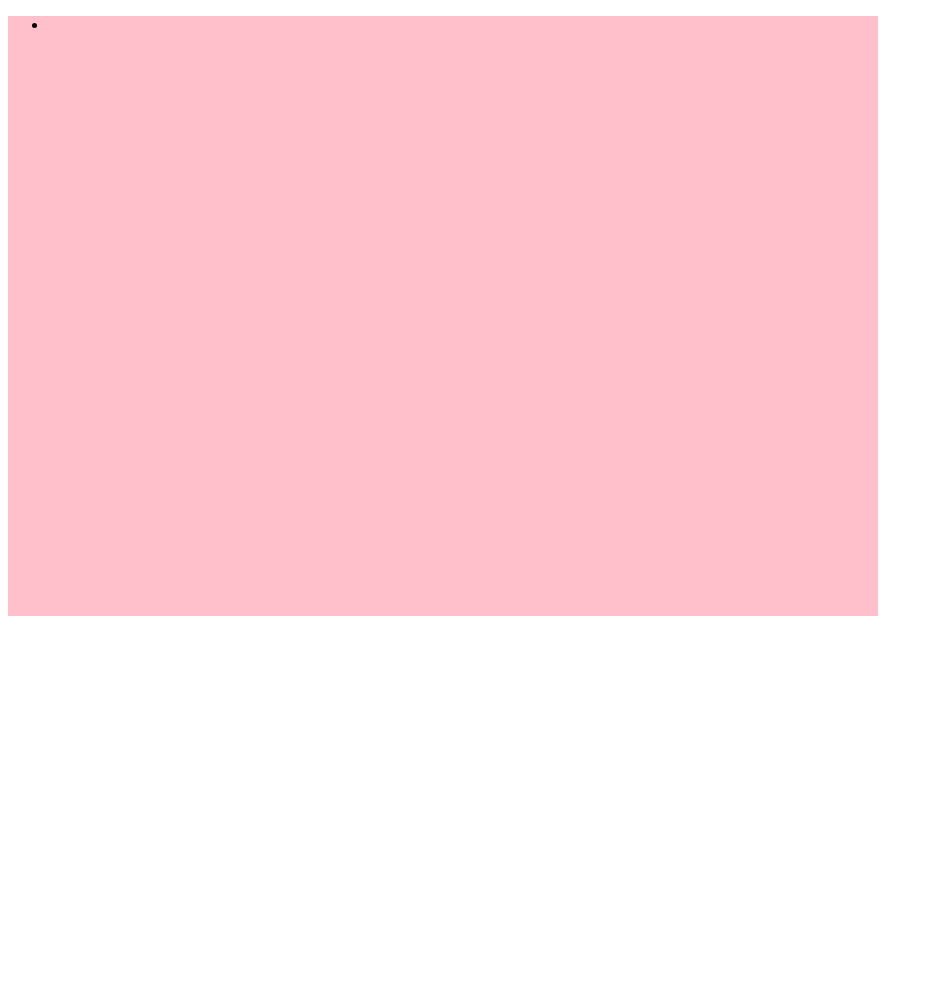
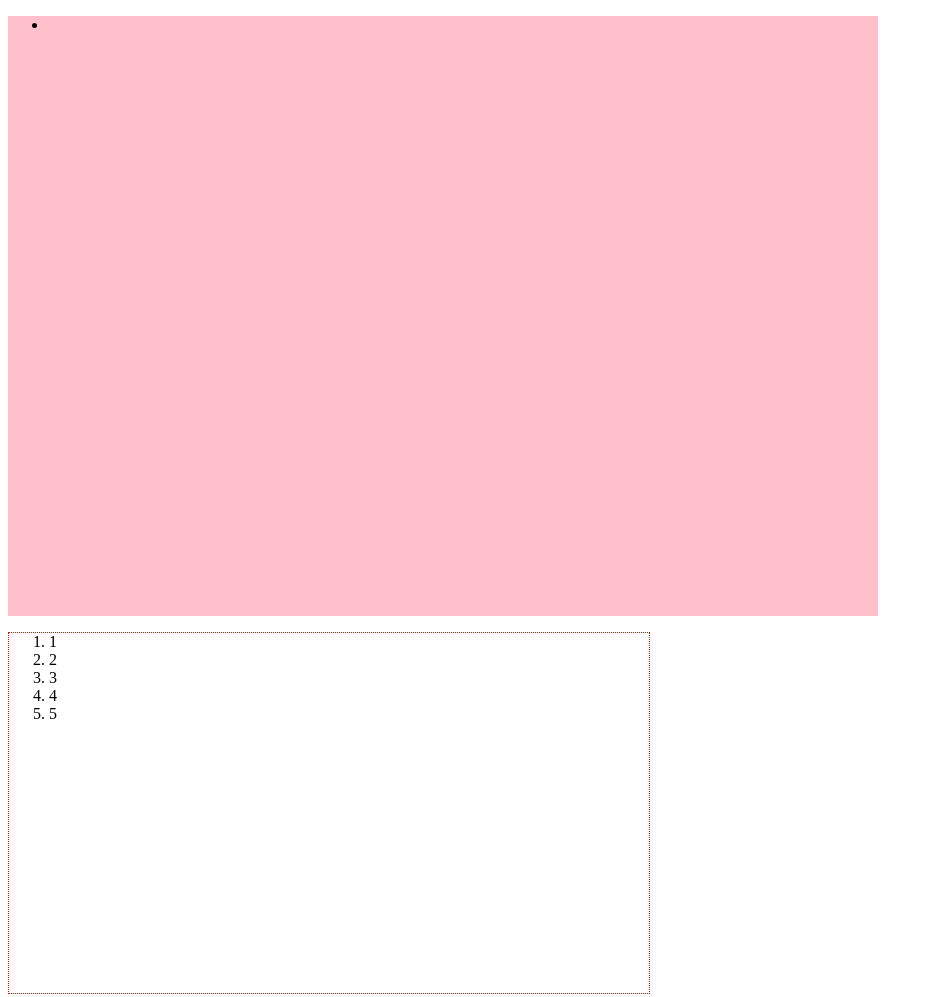
Before and after one commit to ZHANGYIM/proiect2, a plain HTML site: page index.html in a window 1280 px wide. Shown: the whole page, without its empty margins (0-933 px from the left). Before the commit the page ends 800 px from the top, so only its background shows below. Drawn offline with Linux system fonts and the light colour scheme.

Commit message:
我修改你的index.html文件

```diff
--- a/index.html
+++ b/index.html
@@ -14,6 +14,11 @@
             height:600px;
             background: pink;
         }
+        .box{
+            width: 600px;
+            height: 360px;
+            border: 1px dotted red;
+        }
     </style>
 </head>
 <body>
@@ -21,6 +26,13 @@
         <ul class="list">
             <li></li>
         </ul>
+        <ol class="box">
+            <li>1</li>
+            <li>2</li>
+            <li>3</li>
+            <li>4</li>
+            <li>5</li>
+        </ol>
     </div>
 </body>
 </html>
```
